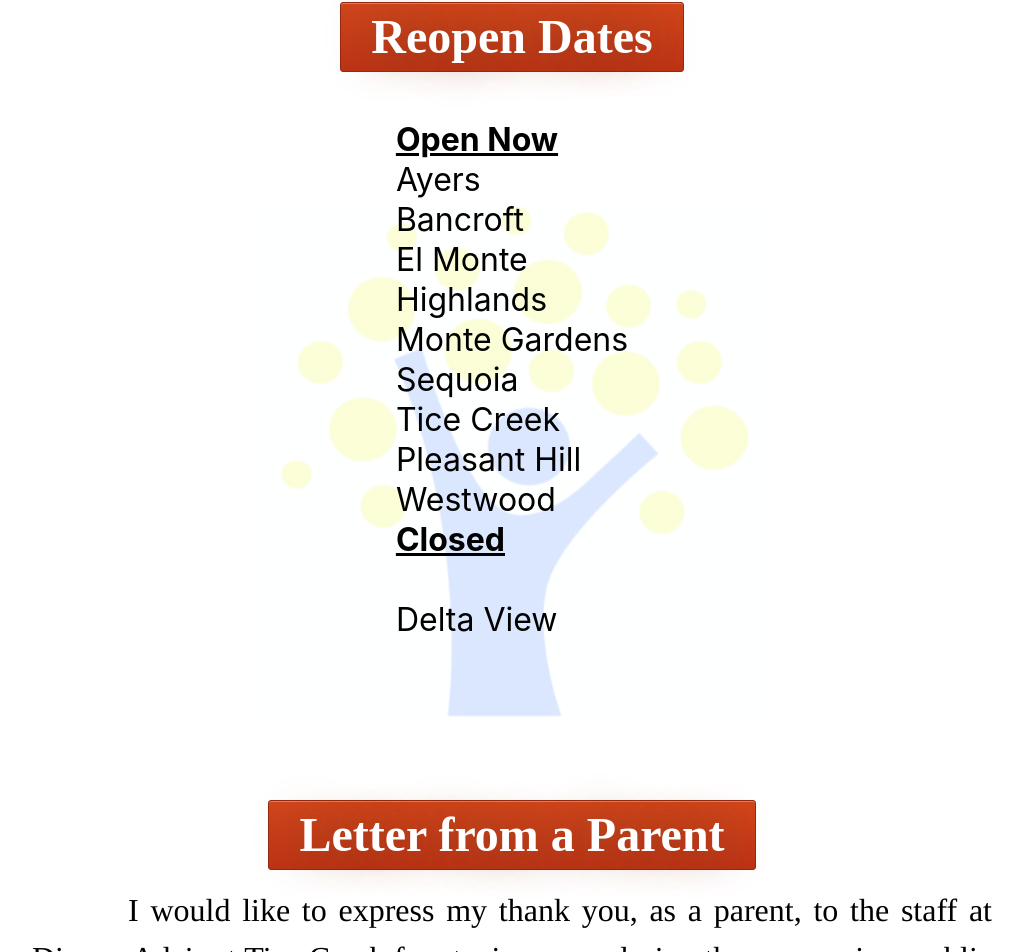
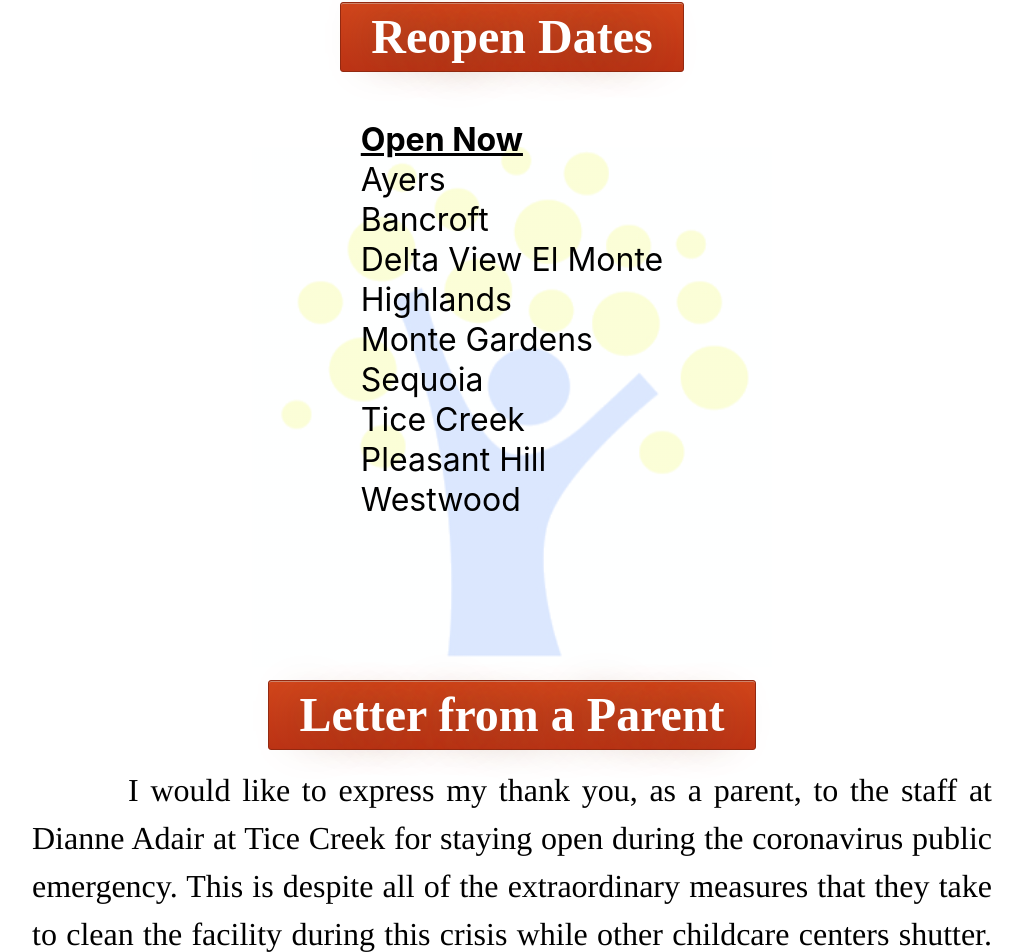
Before and after one commit to rsoghall/da-personal-project, a React (Create React App) app: page /#/Corona in a window 1280 px wide. Shown: the part 1233-2185 px from the top of the page, without its empty margins (128-1151 px from the left). Built offline with nearby package versions, Linux system fonts and the light colour scheme; no server answers.

Commit message:
updated Corona Page

```diff
--- a/src/views/Corona/Corona.jsx
+++ b/src/views/Corona/Corona.jsx
@@ -31,6 +31,7 @@ export default function Corona() {
                     <div>
                         Ayers<br />
                         Bancroft<br />
+                        Delta View
                         El Monte <br />
                         Highlands<br />
                         Monte Gardens<br />
@@ -39,14 +40,13 @@ export default function Corona() {
                         Pleasant Hill<br />
                         Westwood
                     </div>
-                    <h2>
+                    {/* <h2>
                         Closed
                     </h2>
                         <br />
                     <div>
-                        Delta View
 
-                    </div>
+                    </div> */}
                 </div>
 
             </div>
```
